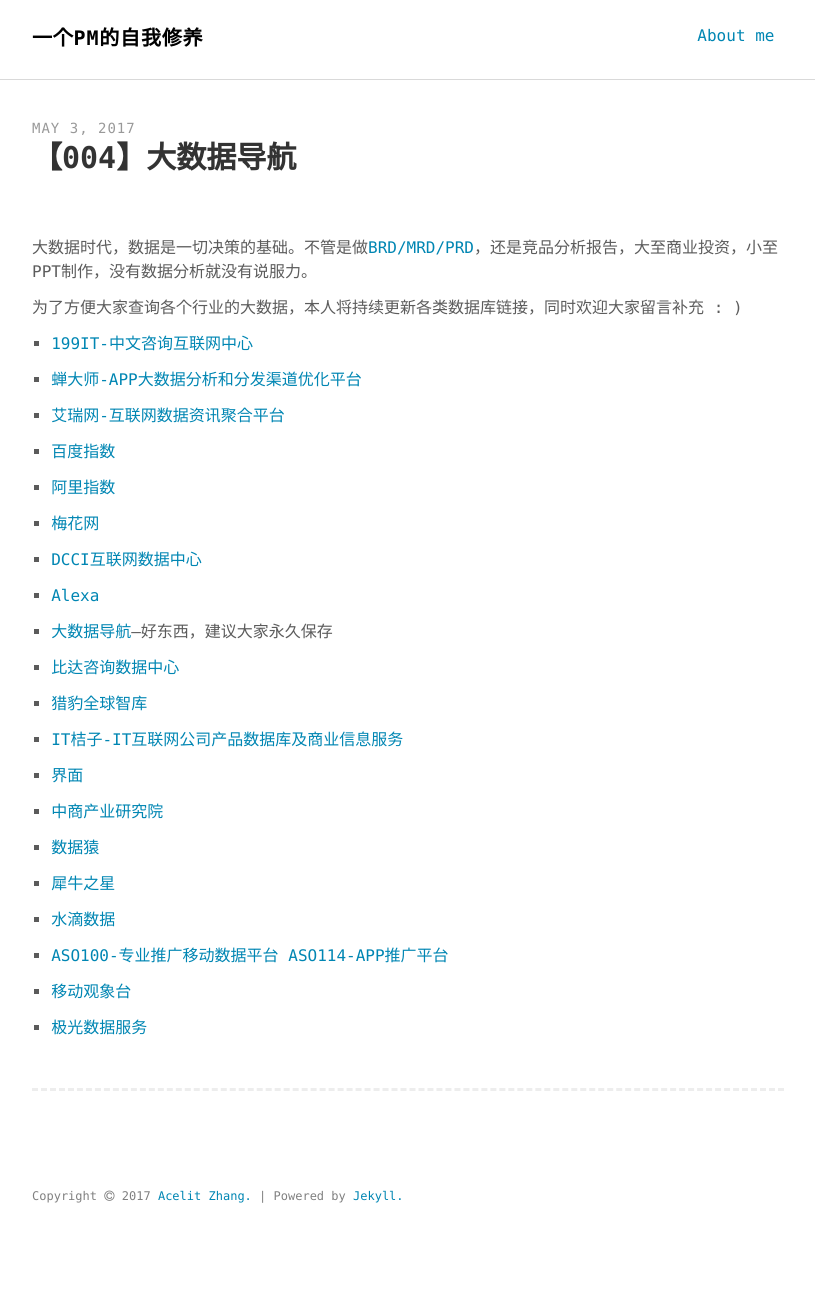
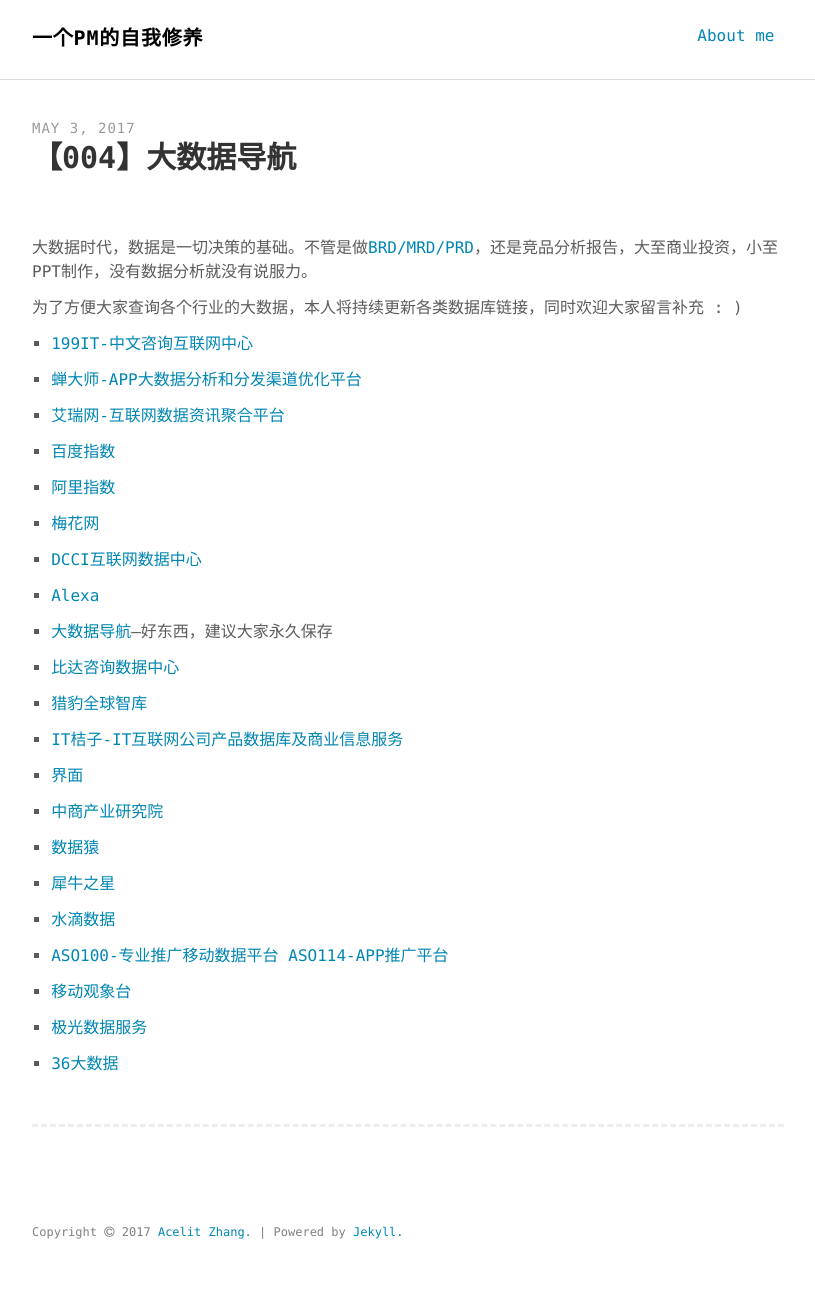
Before and after one commit to iamzx/iamzx.github.io, a Jekyll site: the page built from _posts/2017-05-03-big-data-website-navigation.md, in a window 1280 px wide. Shown: the whole page, without its empty margins (232-1047 px from the left). Built offline with Jekyll 4.4.1, drawn with Linux system fonts in a browser that asks for light colours; before the commit the page ends 1253 px from its top, so only the background shows below that.

Commit message:
Update 2017-05-03-big-data-website-navigation.md

```diff
--- a/_posts/2017-05-03-big-data-website-navigation.md
+++ b/_posts/2017-05-03-big-data-website-navigation.md
@@ -50,3 +50,5 @@ keywords: "大数据"
 20. [移动观象台](http://mi.talkingdata.com/index.html)
 
 21. [极光数据服务](https://www.jiguang.cn/reports)
+
+22. [36大数据](http://www.36dsj.com/)
```
